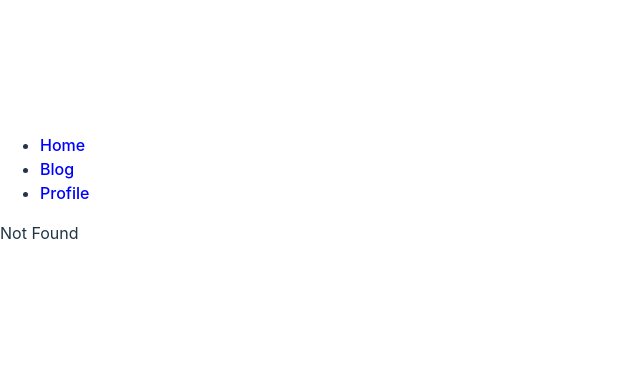
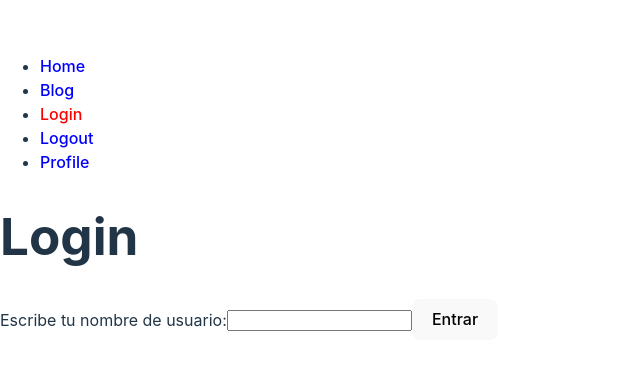
Before and after one commit to adandue/react-router, a React (Vite) app in the folder react-router/: page /#/login in a window 1280 px wide. Before the commit this address had no page. Shown: the part 211-580 px from the top of the page, without its empty margins (0-640 px from the left). Built offline with nearby package versions, Linux system fonts and the light colour scheme.

Commit message:
useAuth; ligin y logout

```diff
--- a/react-router/src/App.jsx
+++ b/react-router/src/App.jsx
@@ -1,7 +1,10 @@
 import { HashRouter, Routes, Route } from 'react-router-dom'
 import { Menu } from './Menu'
+import { AuthProvider } from './auth'
 import { HomePage } from './HomePage'
 import { BlogPage } from './BlogPage'
+import { LoginPage } from './LoginPage'
+import { LogoutPage } from './LogoutPage'
 import { ProfilePage } from './ProfilePage'
 import { BlogPost } from './BlogPost'
 
@@ -9,7 +12,9 @@
 
   return (
     <>
+
       <HashRouter>
+        <AuthProvider>
           <Menu />
 
           <Routes>
@@ -20,12 +25,16 @@
             </Route>
 
 
+            <Route path="/login" element={<LoginPage />} />
+            <Route path="/logout" element={<LogoutPage />} />
             <Route path="/profile" element={<ProfilePage />} />
 
             <Route path="*" element={<p>Not Found</p>} />
           </Routes>
 
           <footer></footer>
+
+        </AuthProvider>
       </HashRouter>
     </>
   )
--- /dev/null
+++ b/react-router/src/LoginPage.jsx
@@ -0,0 +1,31 @@
+import React from "react"
+import { useAuth } from "./auth"
+
+const LoginPage = () => {
+    const auth = useAuth()
+
+    const [username, setUsername] = React.useState('')
+
+    const login = e => {
+        e.preventDefault()
+        auth.login({ username })
+    }
+
+    return (
+        <>
+            <h1>Login</h1>
+
+            <form onSubmit={login}>
+                <label>Escribe tu nombre de usuario:</label>
+                <input
+                    value={username}
+                    onChange={e => setUsername(e.target.value)}
+                />
+
+                <button type="submit">Entrar</button>
+            </form>
+        </>
+    )
+}
+
+export { LoginPage }
--- /dev/null
+++ b/react-router/src/LogoutPage.jsx
@@ -0,0 +1,25 @@
+import React from "react"
+import { useAuth } from "./auth"
+
+const LogoutPage = () => {
+    const auth = useAuth()
+
+    const logout = e => {
+        e.preventDefault()
+        auth.logout()
+    }
+
+    return (
+        <>
+            <h1>Logout</h1>
+
+            <form onSubmit={logout}>
+                <label>¿Seguro que quieres salir?</label>
+
+                <button type="submit">Salir</button>
+            </form>
+        </>
+    )
+}
+
+export { LogoutPage }
--- a/react-router/src/Menu.jsx
+++ b/react-router/src/Menu.jsx
@@ -1,5 +1,5 @@
 import React from "react"
-import { Link, NavLink } from "react-router-dom"
+import { NavLink } from "react-router-dom"
 
 const Menu = () => {
     return (
@@ -17,42 +17,6 @@
                         </NavLink>
                     </li>
                 ))}
-
-
-                {/* <li>
-                    <Link to="/">Home</Link>
-                </li>
-                <li>
-                    <Link to="/blog">Blog</Link>
-                </li>
-                <li>
-                    <Link to="/profile">Profile</Link>
-                </li> */}
-                {/* <li>
-                    <NavLink
-                    // className={({ isActive }) => ''}
-                    style={({ isActive }) => ({
-                        color: isActive ? 'red' : 'blue'
-                        })}
-                    to="/">
-                    Home</NavLink>
-                </li>
-                <li>
-                    <NavLink
-                    style={({ isActive }) => ({
-                        color: isActive ? 'red' : 'blue'
-                        })}
-                    to="/blog">
-                    Blog</NavLink>
-                </li>
-                <li>
-                    <NavLink
-                    style={({ isActive }) => ({
-                        color: isActive ? 'red' : 'blue'
-                        })}
-                    to="/profile">
-                    Profile</NavLink>
-                </li> */}
             </ul>
         </nav>
     )
@@ -68,6 +32,14 @@
     text: 'Blog',
 })
 routes.push({
+    to:'/login',
+    text: 'Login',
+})
+routes.push({
+    to:'/logout',
+    text: 'Logout',
+})
+routes.push({
     to:'/profile',
     text: 'Profile',
 })
--- a/react-router/src/ProfilePage.jsx
+++ b/react-router/src/ProfilePage.jsx
@@ -1,8 +1,14 @@
 import React from "react"
+import { useAuth } from "./auth"
 
 const ProfilePage = () => {
+    const auth = useAuth()
     return (
-        <h1>Profile Page</h1>
+        <>
+            <h1>Perfil</h1>
+            <p>Welcome, {auth.user.username}</p>
+
+        </>
     )
 }
 
--- /dev/null
+++ b/react-router/src/auth.jsx
@@ -0,0 +1,37 @@
+import React, { useContext } from "react";
+import { useNavigate } from "react-router-dom";
+
+const AuthContext = React.createContext()
+
+function AuthProvider({ children }){
+    const navigate = useNavigate()
+    const [user, setUser] = React.useState(null)
+
+    const login = ({ username }) => {
+        setUser({ username })
+        navigate('/profile')
+    }
+
+    const logout = () => {
+        setUser(null)
+        navigate('/')
+    }
+
+    const auth = { user, login, logout }
+
+    return (
+        <AuthContext.Provider value={auth}>
+            {children}
+        </AuthContext.Provider>
+    )
+}
+
+function useAuth() {
+    const auth = React.useContext(AuthContext)
+    return auth
+}
+
+export {
+    AuthProvider,
+    useAuth
+}
```
Lines whose indentation alone changed are shown as unchanged.
